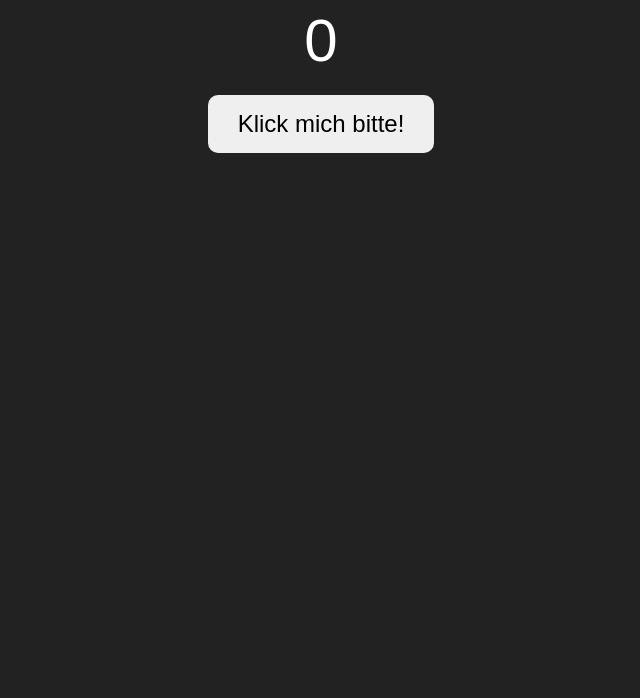
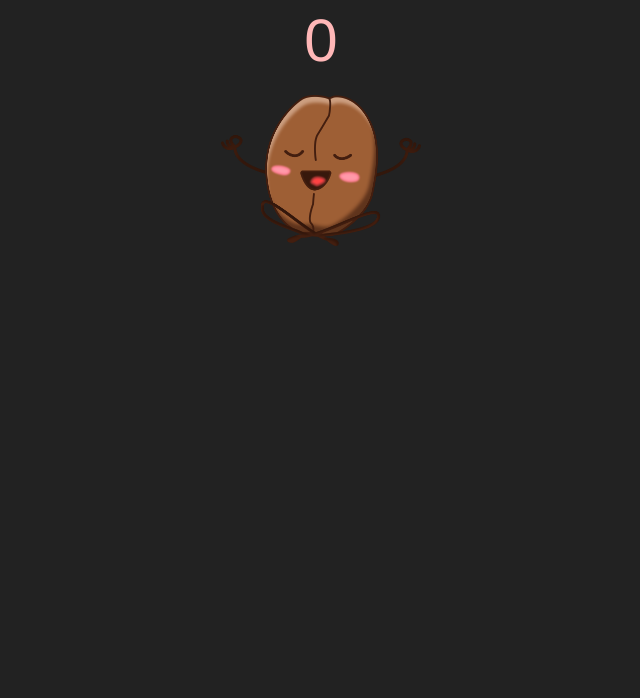
Before and after one commit to fieechen/Cute-Clicker-Project, a plain HTML site: page index.html in a window 1280 px wide. Shown: the part 102-800 px from the top of the page, without its empty margins (319-959 px from the left). Drawn offline with Linux system fonts and the light colour scheme.

Commit message:
added Image and click img function in js, adjusted stylesheet for image

```diff
--- a/index.html
+++ b/index.html
@@ -1,5 +1,6 @@
 <!DOCTYPE html>
 <html lang="de">
+
 <head>
     <meta charset="UTF-8">
     <title>Meditations Clicker</title>
@@ -10,7 +11,7 @@
 
     <div id="counter">0</div>
 
-    <button id="clickBtn">Klick mich bitte!</button>
+     <img id="clickImg" src="cookie.png" alt="Click Item">
 
     <script src="script.js"></script>
 </body>
--- a/script.js
+++ b/script.js
@@ -1,6 +1,6 @@
 let count = 0;
 
-document.getElementById("clickBtn").addEventListener("click", () => {
+document.getElementById("clickImg").addEventListener("click", () => {
     count++;
     document.getElementById("counter").textContent = count;
 });
--- a/style.css
+++ b/style.css
@@ -1,7 +1,7 @@
 body {
     background: #222;
-    color: #fff;
-    font-family: Arial, sans-serif;
+    color: #ffb7b7;
+    font-family: 'Franklin Gothic Medium', 'Arial Narrow', sans-serif, sans-serif;
     text-align: center;
     margin-top: 50px;
 }
@@ -18,3 +18,12 @@ button {
     border: none;
     cursor: pointer;
 }
+#clickImg {
+    width: 200px;
+    cursor: pointer;
+    user-select: none;
+}
+
+#clickImg:active {
+    transform: scale(0.95);
+}
```
Also changed, not shown: cookie.png (added).
